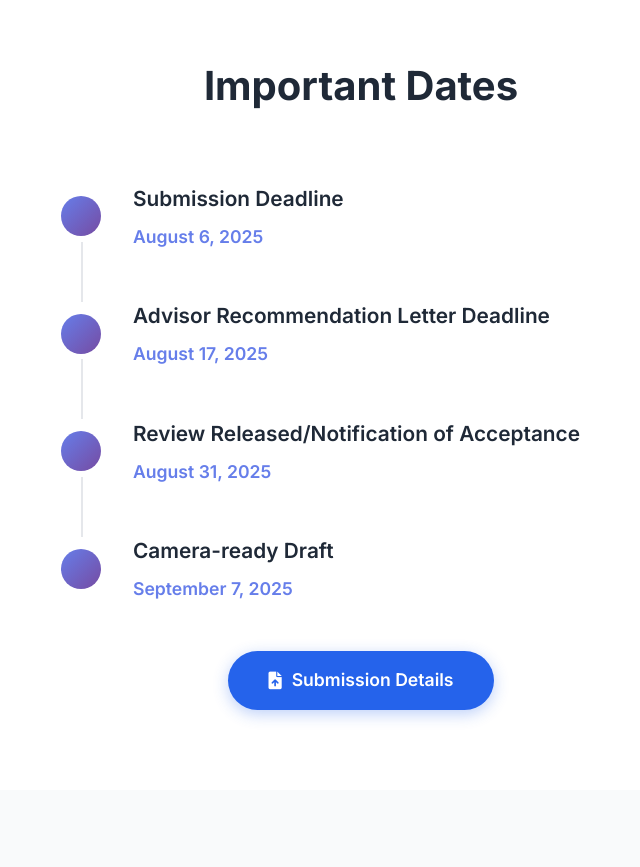
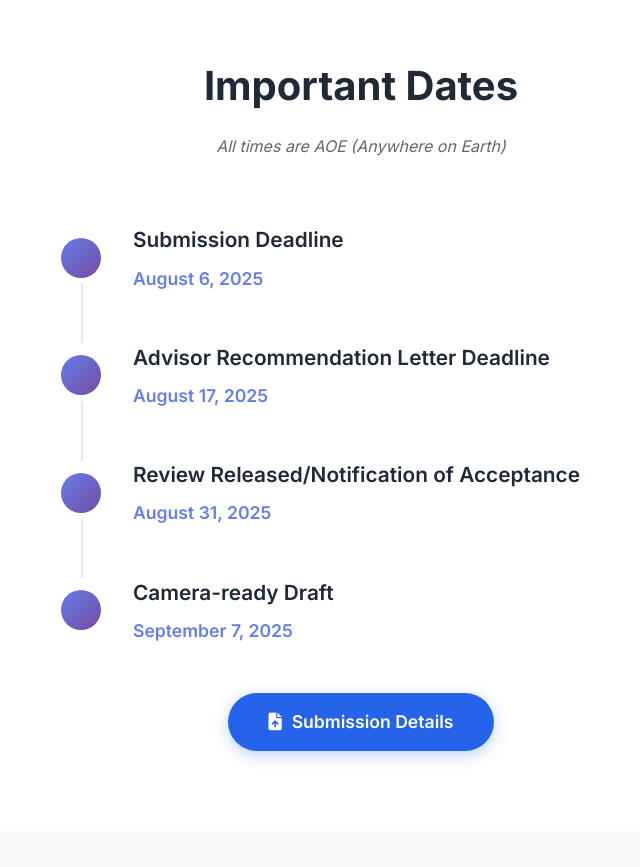
Before and after one commit to miccaimsb/msb-doctoral25, a plain HTML site: page index.html in a window 1280 px wide. Shown: the part 3240-4107 px from the top of the page, without its empty margins (279-919 px from the left). Drawn offline with Linux system fonts and the light colour scheme.

Commit message:
update the timeline

```diff
--- a/css/style.css
+++ b/css/style.css
@@ -673,3 +673,16 @@ section {
         font-size: 1.8rem;
     }
 }
+
+.timezone-note {
+    color: #666;
+    font-style: italic;
+    margin-top: 0.5rem;
+    text-align: center;
+}
+
+.timezone {
+    color: #888;
+    font-size: 0.9em;
+    font-weight: normal;
+}
--- a/index.html
+++ b/index.html
@@ -145,6 +145,7 @@
         <div class="container">
             <div class="section-header">
                 <h2 class="section-title">Important Dates</h2>
+                <p class="timezone-note">All times are AOE (Anywhere on Earth)</p>
             </div>
             <div class="dates-timeline">
                 <div class="timeline-item">
```
Also changed, not shown: 1 other file.
